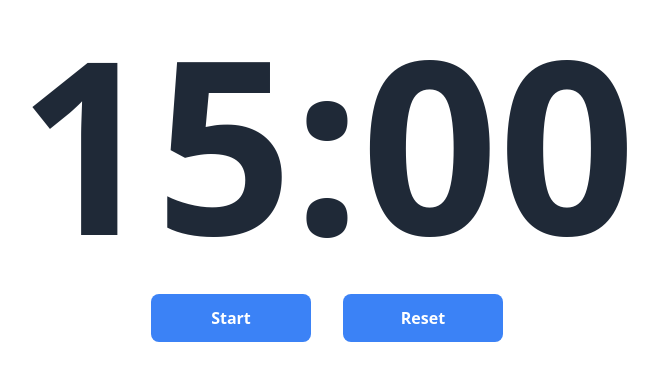
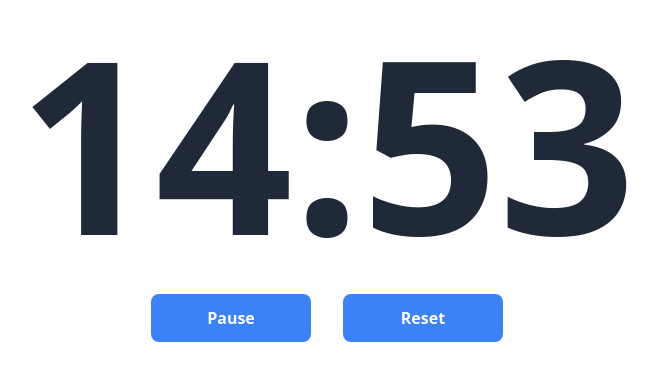
Before and after one commit to thamika123/pomodoro-timer, a React (Vite) app: page / in a window 1280 px wide. Shown: the part 218-598 px from the top of the page, without its empty margins (313-971 px from the left). Built offline with nearby package versions, Linux system fonts and the light colour scheme.

Commit message:
Set up the timer.

```diff
--- a/src/components/ButtonGroup.jsx
+++ b/src/components/ButtonGroup.jsx
@@ -2,7 +2,7 @@ function ButtonGroup(props) {
     return (
         <div className="flex mt-8">
             <button className="bg-blue-500 rounded-lg w-40 h-12 text-white text-md font-sans font-bold focus:ring-4 ring-blue-300 mr-8">
-                Start
+                {props.controlText}
             </button>
             <button className="bg-blue-500 rounded-lg w-40 h-12 text-white text-md font-sans font-bold focus:ring-4 ring-blue-300">
                 Reset
--- a/src/index.jsx
+++ b/src/index.jsx
@@ -3,15 +3,53 @@ import ReactDOM from "react-dom";
 
 import ButtonGroup from "./components/ButtonGroup";
 
-function App() {
+class App extends React.Component {
+    constructor(props) {
+        super(props);
+        this.state = {
+            timeLeft: 900,
+            timerRunning: true,
+            controlText: "Start",
+        };
+
+        this.tick = this.tick.bind(this);
+    }
+
+    componentDidMount() {
+        if (this.state.timerRunning) {
+            this.setState({ controlText: "Pause" });
+            this.timerID = setInterval(this.tick, 1000);
+        }
+    }
+
+    tick() {
+        if (this.state.timeLeft) {
+            this.setState(state => ({ timeLeft: state.timeLeft - 1 }));
+        } else {
+            clearInterval(this.timerID);
+        }
+    }
+
+    formatTime() {
+        let minutes = String(Math.floor(this.state.timeLeft / 60));
+        let formattedMinutes = minutes.length === 2 ? minutes : `0${minutes}`;
+
+        let seconds = String(this.state.timeLeft % 60);
+        let formattedSeconds = seconds.length === 2 ? seconds : `0${seconds}`;
+
+        return `${formattedMinutes}:${formattedSeconds}`;
+    }
+
+    render() {
         return (
             <div className="flex flex-col justify-center items-center h-screen">
                 <h1 className="text-9xl lg:text-12xl font-black text-gray-800">
-                15:00
+                    {this.formatTime()}
                 </h1>
-            <ButtonGroup />
+                <ButtonGroup controlText={this.state.controlText} />
             </div>
         );
     }
+}
 
 ReactDOM.render(<App />, document.querySelector("#root"));
```
Lines whose indentation alone changed are shown as unchanged.
